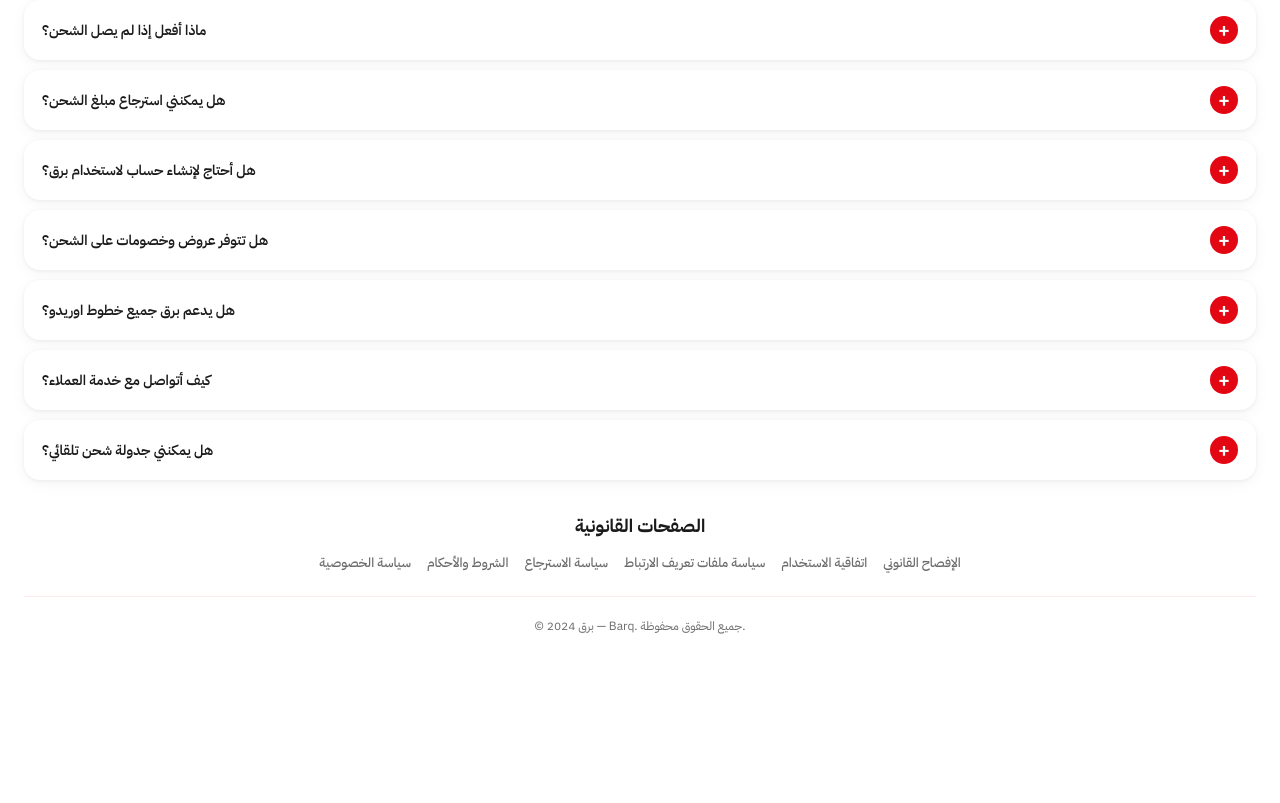
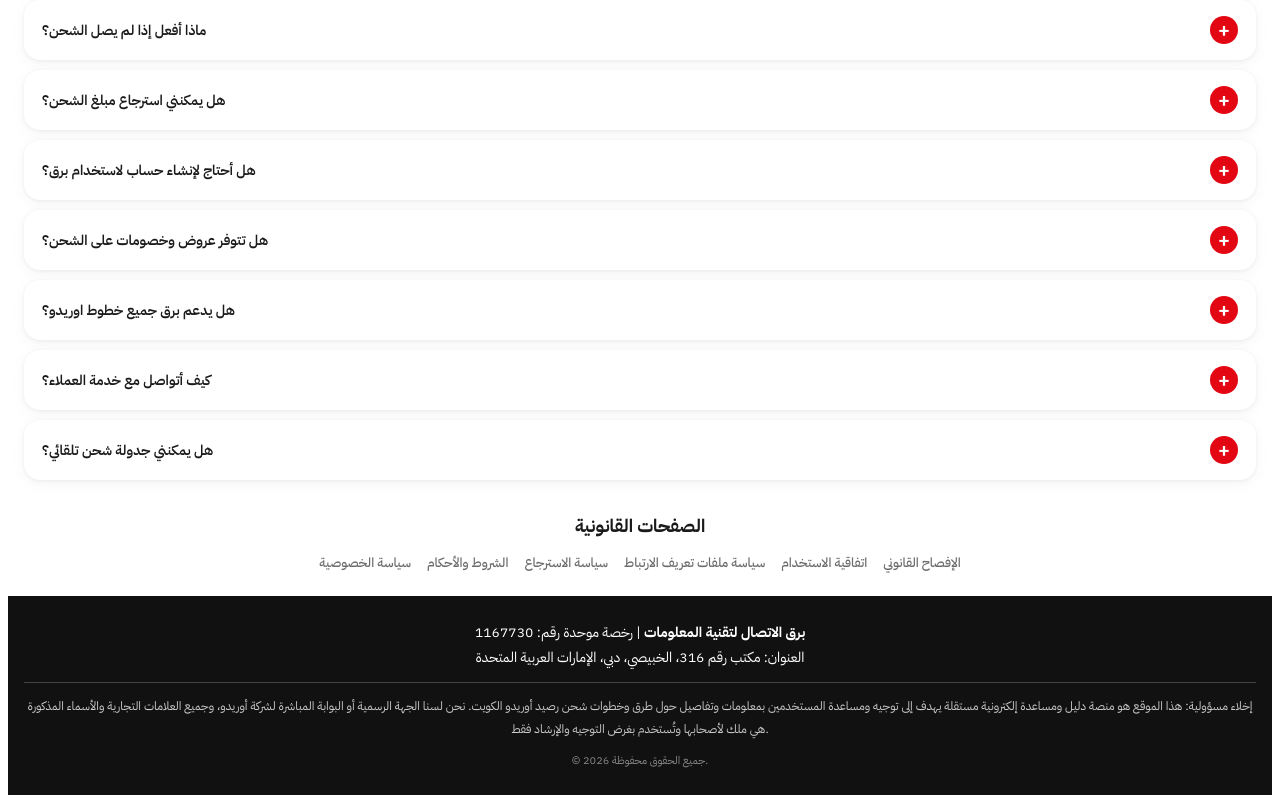
Before and after one commit to qtrmtjr-svg/barq, a plain HTML site: page index.html in a window 1280 px wide. Shown: the part 1583-2386 px from the top of the page. Before the commit the page ends 2250 px from the top, so only its background shows below. Drawn offline with Linux system fonts and the light colour scheme.

Commit message:
style: update footer with company info and disclaimer
Co-Authored-By: Claude Opus 4.6 <noreply@anthropic.com>

```diff
--- a/index.html
+++ b/index.html
@@ -329,11 +329,33 @@
 
   /* Footer */
   .footer {
+    background: #111;
+    color: #fff;
     text-align: center;
-    padding: 20px 0 24px;
-    border-top: 1px solid var(--red-soft);
-    color: var(--fg-muted);
+    padding: 24px 20px;
+    font-size: 14px;
+    line-height: 1.8;
+    margin-left: calc(-1 * max(16px, env(safe-area-inset-left, 0px)));
+    margin-right: calc(-1 * max(16px, env(safe-area-inset-right, 0px)));
+    padding-left: max(16px, env(safe-area-inset-left, 0px));
+    padding-right: max(16px, env(safe-area-inset-right, 0px));
+  }
+  .footer p { margin: 0; }
+  .footer strong { color: #fff; }
+  .footer hr {
+    border: 0;
+    border-top: 1px solid #444;
+    margin: 12px 0;
+  }
+  .footer .disclaimer {
     font-size: 12px;
+    color: #ccc;
+    line-height: 1.9;
+  }
+  .footer .copyright {
+    font-size: 11px;
+    color: #888;
+    margin-top: 10px;
   }
 
   @media (prefers-reduced-motion: reduce) {
@@ -535,7 +557,13 @@
 
 <!-- Footer -->
 <footer class="footer">
-  &copy; 2024 برق — Barq. جميع الحقوق محفوظة.
+  <p><strong>برق الاتصال لتقنية المعلومات</strong> | رخصة موحدة رقم: 1167730</p>
+  <p>العنوان: مكتب رقم 316، الخبيصي، دبي، الإمارات العربية المتحدة</p>
+  <hr>
+  <p class="disclaimer">
+    إخلاء مسؤولية: هذا الموقع هو منصة دليل ومساعدة إلكترونية مستقلة يهدف إلى توجيه ومساعدة المستخدمين بمعلومات وتفاصيل حول طرق وخطوات شحن رصيد أوريدو الكويت. نحن لسنا الجهة الرسمية أو البوابة المباشرة لشركة أوريدو، وجميع العلامات التجارية والأسماء المذكورة هي ملك لأصحابها وتُستخدم بغرض التوجيه والإرشاد فقط.
+  </p>
+  <p class="copyright">&copy; 2026 جميع الحقوق محفوظة.</p>
 </footer>
 
 <script>
```
